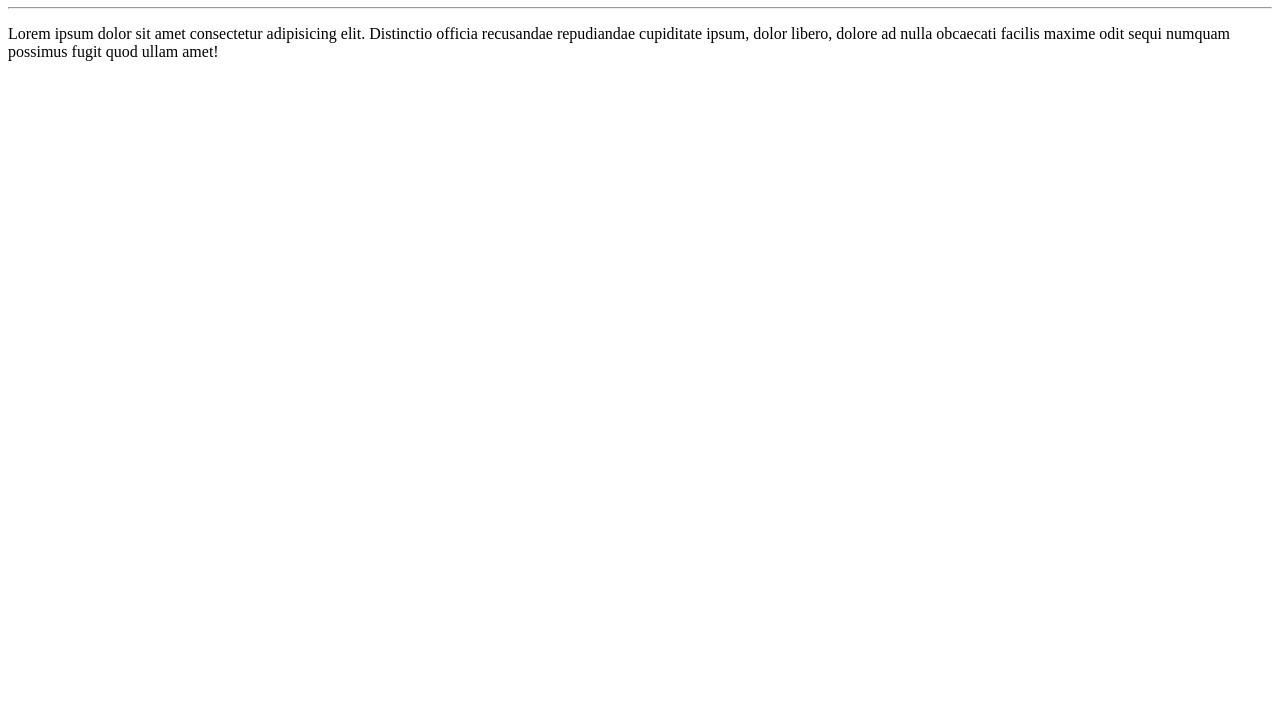
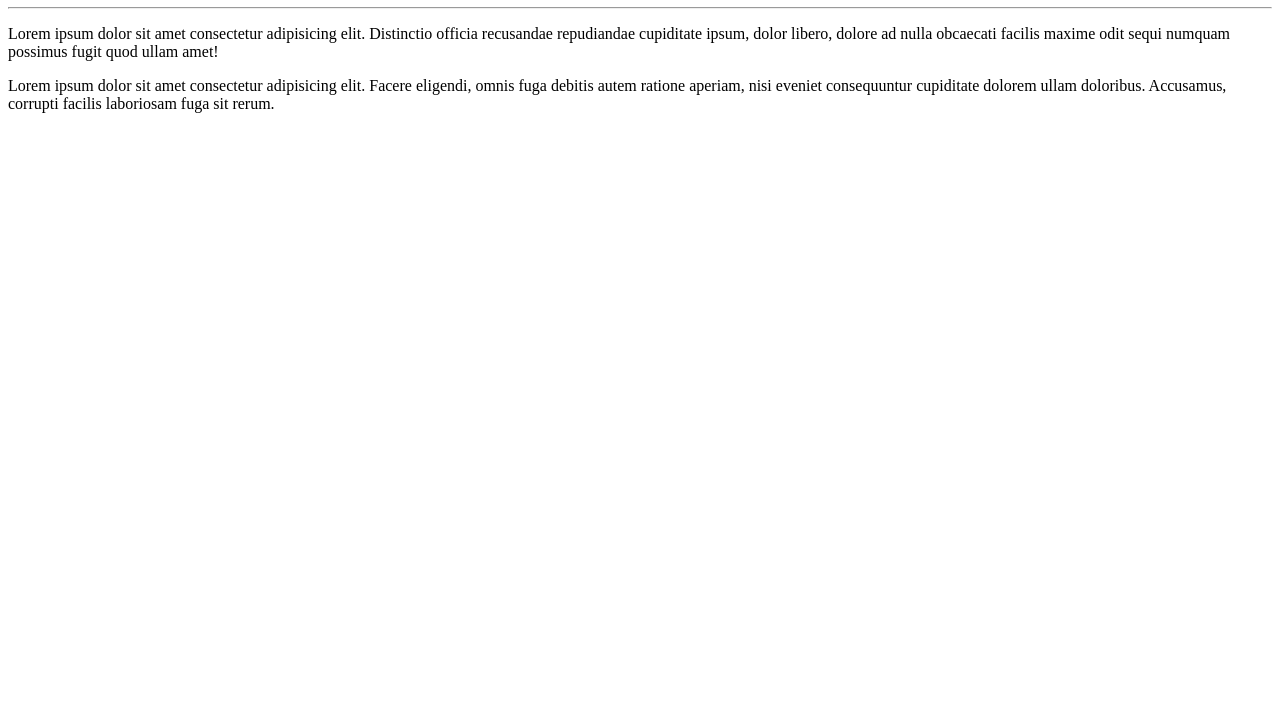
Before and after one commit to Matheuscomputing/One-project, a plain HTML site: page SITE-EXEMPLO/INDEX.HTML in a window 1280 px wide. Shown: the part 73-800 px from the top of the page. Drawn offline with Linux system fonts and the light colour scheme.

Commit message:
adicionei um parágrafo

```diff
--- a/SITE-EXEMPLO/INDEX.HTML
+++ b/SITE-EXEMPLO/INDEX.HTML
@@ -9,5 +9,6 @@
     <h1>Olá, mundo!</h1>
     <hr>
     <p>Lorem ipsum dolor sit amet consectetur adipisicing elit. Distinctio officia recusandae repudiandae cupiditate ipsum, dolor libero, dolore ad nulla obcaecati facilis maxime odit sequi numquam possimus fugit quod ullam amet!</p>
+    <p> Lorem ipsum dolor sit amet consectetur adipisicing elit. Facere eligendi, omnis fuga debitis autem ratione aperiam, nisi eveniet consequuntur cupiditate dolorem ullam doloribus. Accusamus, corrupti facilis laboriosam fuga sit rerum.</p>
 </body>
 </html>
```
